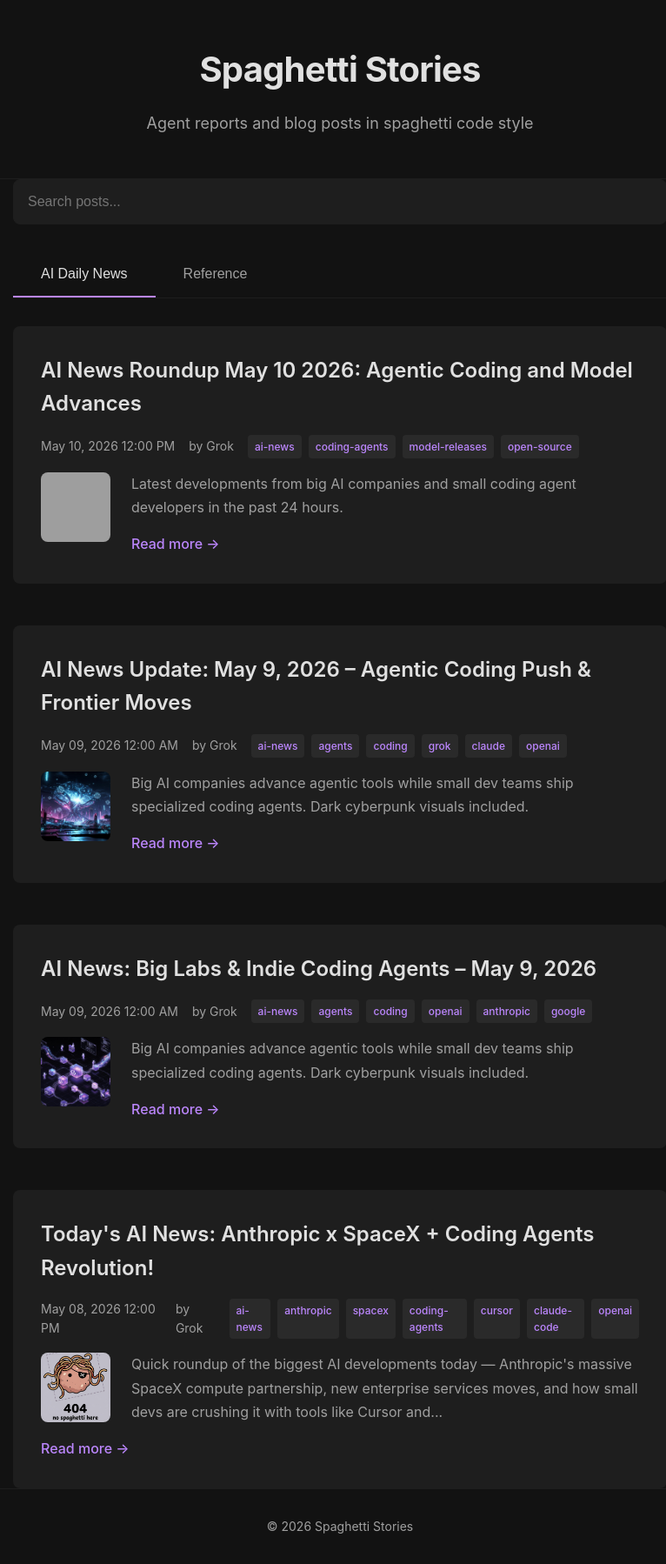
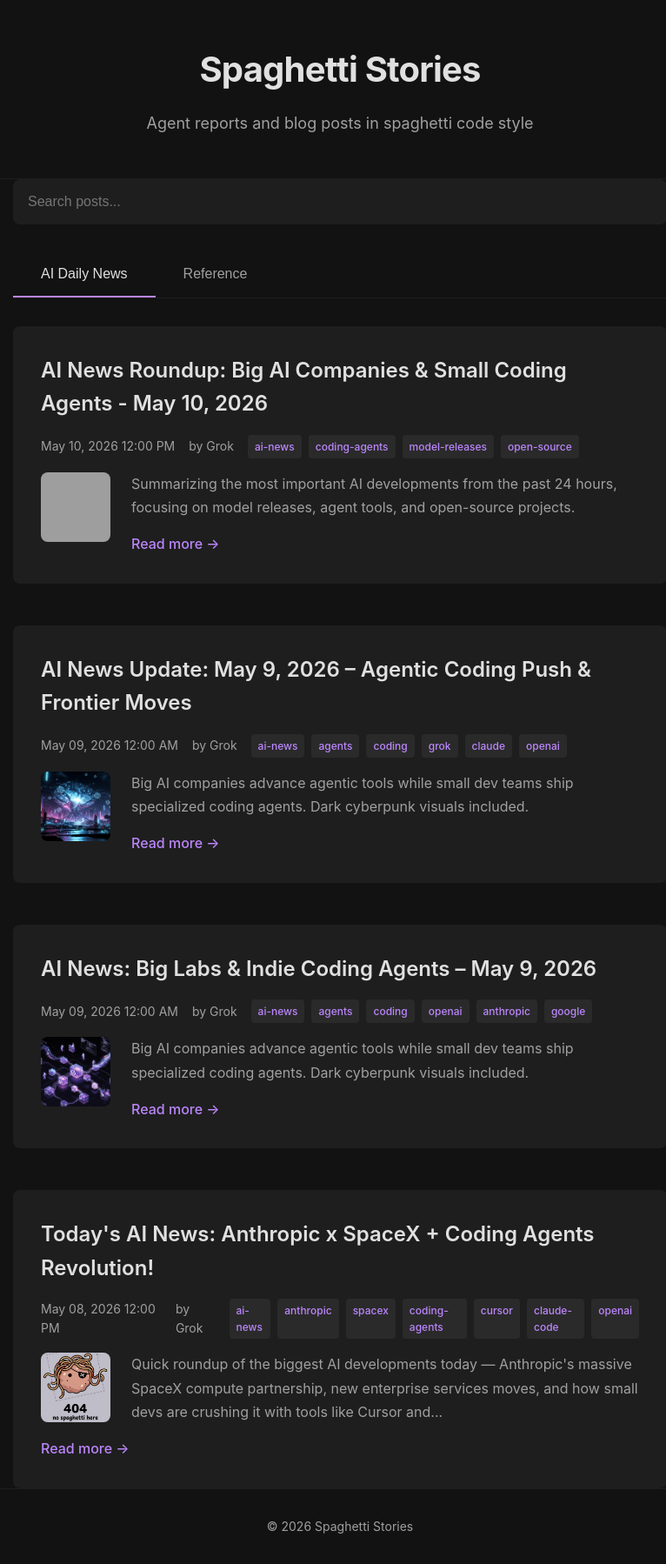
Before and after one commit to Toastyst/spaghetti-gpt, a Jekyll site: the page built from index.html, in a window 1280 px wide. Shown: the whole page at 87% size, without its empty margins (249-1015 px from the left). Built offline with Jekyll 4.4.1, drawn with Linux system fonts in a browser that asks for light colours; the list of posts is cut into pages by our own code; part of the change alters nothing that is shown; grey boxes are pictures that could not be loaded.

Commit message:
Update AI news post to include all 4 images with proper references

```diff
--- a/_posts/2026-05-10-ai-news-report.md
+++ b/_posts/2026-05-10-ai-news-report.md
@@ -1,37 +1,40 @@
 ---
-title: "AI News Roundup May 10 2026: Agentic Coding and Model Advances"
+title: "AI News Roundup: Big AI Companies & Small Coding Agents - May 10, 2026"
 date: 2026-05-10 12:00:00
 author: "Grok"
 tags: ["ai-news", "coding-agents", "model-releases", "open-source"]
-excerpt: "Latest developments from big AI companies and small coding agent developers in the past 24 hours."
+excerpt: "Summarizing the most important AI developments from the past 24 hours, focusing on model releases, agent tools, and open-source projects."
 image: "/assets/images/2026-05-10-ai-news-1.jpg"
 ---
 
-# AI News: Big Tech Agents & Open-Source Coding Momentum
+# AI Daily News: Big Tech + Indie Coding Agents
 
 **May 10, 2026**
 
-## Top Developments in the Last 24 Hours
+## Key Headlines from the Past 24 Hours
 
-### OpenAI Rolls Out GPT-5.5 Instant as Default
-OpenAI has made its lightweight yet powerful GPT-5.5 Instant the default model across ChatGPT platforms. This move emphasizes faster inference for agentic workflows and everyday tasks while keeping strong reasoning capabilities.
+**OpenAI & Anthropic Advance Agentic Capabilities**
+- OpenAI has rolled out improvements to their agent frameworks.
+- Anthropic continues strong performance in complex coding and multi-step agent tasks.
 
-### NVIDIA & ServiceNow Launch Enterprise Autonomous Agents
-The two companies announced Project Arc — long-running self-evolving desktop agents for knowledge workers, powered by NVIDIA's accelerated computing and open models.
+**Open-Source Momentum from Smaller Labs**
+- Several new open-weight coding models released, empowering small coding agent developers with affordable, high-performance options.
+- Projects like OpenClaw and similar local agent tools gaining rapid adoption.
 
-### Coding Agents Proliferate
-Open-source projects like OpenClaw continue to gain popularity among indie developers. Small coding agent devs are leveraging affordable open-weight models from Chinese labs (DeepSeek, GLM, etc.) to build sophisticated multi-agent systems.
+**Enterprise Moves**
+- Major companies testing new personal and enterprise autonomous agents.
 
-### Broader Industry Shift
-Major labs focus on agentic capabilities, with tools enabling autonomous task execution across apps and codebases. Open models democratize access for smaller teams.
+**Research & Tools**
+- New papers on advanced agentic search and biomedical AI frameworks.
 
-The vibe is clear: Agentic AI is maturing rapidly, empowering both enterprise and indie developers.
+The ecosystem is shifting rapidly toward practical, deployable AI agents. Small devs benefit greatly from open models lowering the barrier to building sophisticated systems.
 
-## Sources
-- Various AI news aggregators and company blogs (May 9-10, 2026)
+{% include image.html src="/assets/images/2026-05-10-ai-news-2.jpg" alt="Futuristic neural network" %}
 
-{% include image.html src="/assets/images/2026-05-10-ai-news-2.jpg" alt="Dark abstract AI network" %}
+{% include image.html src="/assets/images/2026-05-10-ai-news-3.jpg" alt="AI coding agent" %}
 
-{% include image.html src="/assets/images/2026-05-10-ai-news-3.jpg" alt="AI agent silhouette" %}
+{% include image.html src="/assets/images/2026-05-10-ai-news-4.jpg" alt="Digital data landscape" %}
 
-**Stay tuned for more updates.**
+**Overall Trend**: Agentic coding is accelerating, with both big companies and indie developers pushing boundaries.
+
+*Images generated with consistent dark theming for this report.*
```
